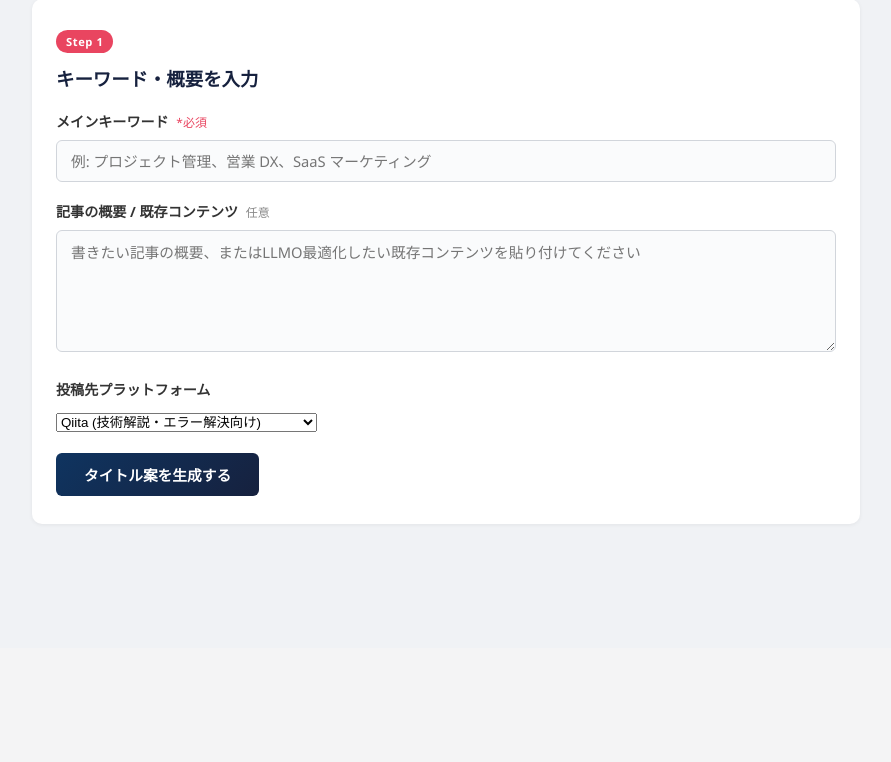
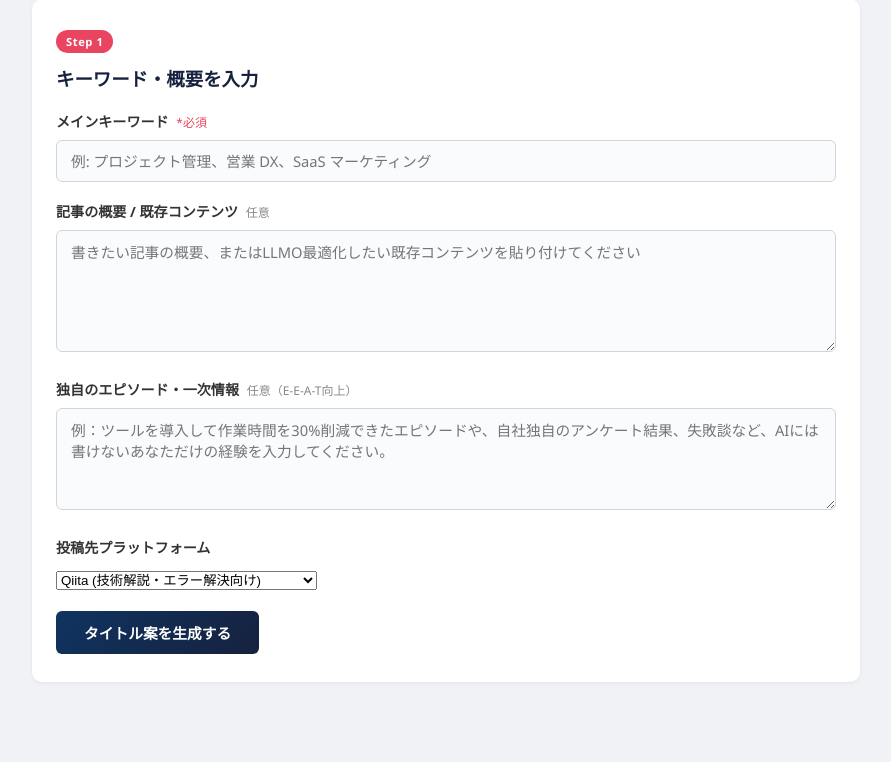
Before and after one commit to ritanikuzuki/LLMO_practice_docker_version, a Flask app: page / in a window 1280 px wide. Shown: the part 152-914 px from the top of the page, without its empty margins (194-1085 px from the left). Before the commit the page ends 648 px from the top, so only its background shows below. Run offline with Flask 3, Linux system fonts and the light colour scheme.

Commit message:
事実入力フォームの作成

```diff
--- a/app.py
+++ b/app.py
@@ -24,6 +24,7 @@ def generate_titles():
     data = request.get_json()
     keyword = data.get("keyword", "").strip()
     summary = data.get("summary", "").strip()
+    experience = data.get("experience", "").strip()
     platform = data.get("platform", "blog")
 
     if not keyword:
@@ -46,11 +47,20 @@ def generate_titles():
     {summary}
     """
 
+    experience_section = ""
+    if experience:
+        experience_section = f"""
+    【独自のエピソード・一次情報】
+    以下の経験談やデータを考慮し、より独自性の高いタイトル案も含めてください:
+    {experience}
+    """
+
     prompt = f"""あなたはLLMO（LLM Optimization）の専門家です。
     以下のキーワードに基づいて、ChatGPT・Claude・Gemini等の生成AIに引用・参照されやすい
     ブログ記事のタイトル案を7個生成してください。
     {platform_instruction}
     {summary_section}
+    {experience_section}
     キーワード: {keyword}
 
     タイトル生成の条件:
@@ -104,6 +114,7 @@ def generate_article():
     title = data.get("title", "").strip()
     keyword = data.get("keyword", "").strip()
     summary = data.get("summary", "").strip()
+    experience = data.get("experience", "").strip()
     platform = data.get("platform", "blog")
 
     if not title:
@@ -147,6 +158,16 @@ def generate_article():
     {summary}
     """
 
+    experience_section = ""
+    if experience:
+        experience_section = f"""
+    【重要: 独自のエピソード・一次情報の組み込み（E-E-A-Tの確立）】
+    以下の一次情報を、単なる事実の羅列ではなく「ストーリーテリング形式」で記事内に自然に織り交ぜてください。
+    業界の一般論（AIが既に知っている情報）と、この独自のデータを比較する構図を作るなどして、記事の独自性と権威性を圧倒的に高めてください。
+    独自情報・経験談:
+    {experience}
+    """
+
     prompt = f"""あなたはLLMO（LLM Optimization）の専門家です。
     以下のタイトルとキーワードに基づいて、ChatGPT・Claude・Gemini等の生成AIに
     引用・参照されやすい構造のブログ記事を作成してください。
@@ -154,11 +175,13 @@ def generate_article():
     {platform_style}
 
     {summary_section}
+    {experience_section}
     タイトル: {title}
     キーワード: {keyword}
 
     記事作成の共通条件:
     ・導入文: 読者の課題を明確にし、この記事で何が得られるかを簡潔に説明
+    ・独自性の強調: あなた自身の経験や一次情報を積極的に盛り込み、E-E-A-Tを高める
     ・見出し構造: H2・H3を適切に使い、論理的な階層構造にする
     ・定義文: 「〜とは」で始まる明確な定義を含める（AIが引用しやすい）
     ・箇条書き: 重要なポイントは箇条書きでまとめる（AIが構造化データとして認識しやすい）
--- a/templates/index.html
+++ b/templates/index.html
@@ -29,6 +29,11 @@
             <div class="form-group">
                 <label for="summary">記事の概要 / 既存コンテンツ <span class="optional">任意</span></label>
                 <textarea id="summary" rows="5" placeholder="書きたい記事の概要、またはLLMO最適化したい既存コンテンツを貼り付けてください"></textarea>
+            </div>
+
+            <div class="form-group">
+                <label for="experience">独自のエピソード・一次情報 <span class="optional">任意（E-E-A-T向上）</span></label>
+                <textarea id="experience" rows="4" placeholder="例：ツールを導入して作業時間を30%削減できたエピソードや、自社独自のアンケート結果、失敗談など、AIには書けないあなただけの経験を入力してください。"></textarea>
             </div>
 
             <div class="form-group">
@@ -125,6 +130,7 @@
         async function generateTitles() {
             const keyword = document.getElementById("keyword").value.trim();
             const summary = document.getElementById("summary").value.trim();
+            const experience = document.getElementById("experience").value.trim();
             const platform = document.getElementById("platform").value;
 
             if (!keyword) {
@@ -138,7 +144,7 @@
                 const res = await fetch("/api/generate-titles", {
                     method: "POST",
                     headers: { "Content-Type": "application/json" },
-                    body: JSON.stringify({ keyword, summary, platform })
+                    body: JSON.stringify({ keyword, summary, experience, platform })
                 });
                 const data = await res.json();
 
@@ -196,6 +202,7 @@
 
             const keyword = document.getElementById("keyword").value.trim();
             const summary = document.getElementById("summary").value.trim();
+            const experience = document.getElementById("experience").value.trim();
             const platform = document.getElementById("platform").value;
 
             showLoading("記事を生成中... (30秒〜1分ほどかかります)");
@@ -204,7 +211,7 @@
                 const res = await fetch("/api/generate-article", {
                     method: "POST",
                     headers: { "Content-Type": "application/json" },
-                    body: JSON.stringify({ title: selectedTitle, keyword, summary, platform })
+                    body: JSON.stringify({ title: selectedTitle, keyword, summary, experience, platform })
                 });
                 const data = await res.json();
 
@@ -313,6 +320,7 @@
             document.getElementById("step-article").classList.add("hidden");
             document.getElementById("keyword").value = "";
             document.getElementById("summary").value = "";
+            document.getElementById("experience").value = "";
             document.getElementById("titles-list").innerHTML = "";
             document.getElementById("article-preview").innerHTML = "";
             document.getElementById("article-md-code").textContent = "";
```
Also changed, not shown: README.md.
